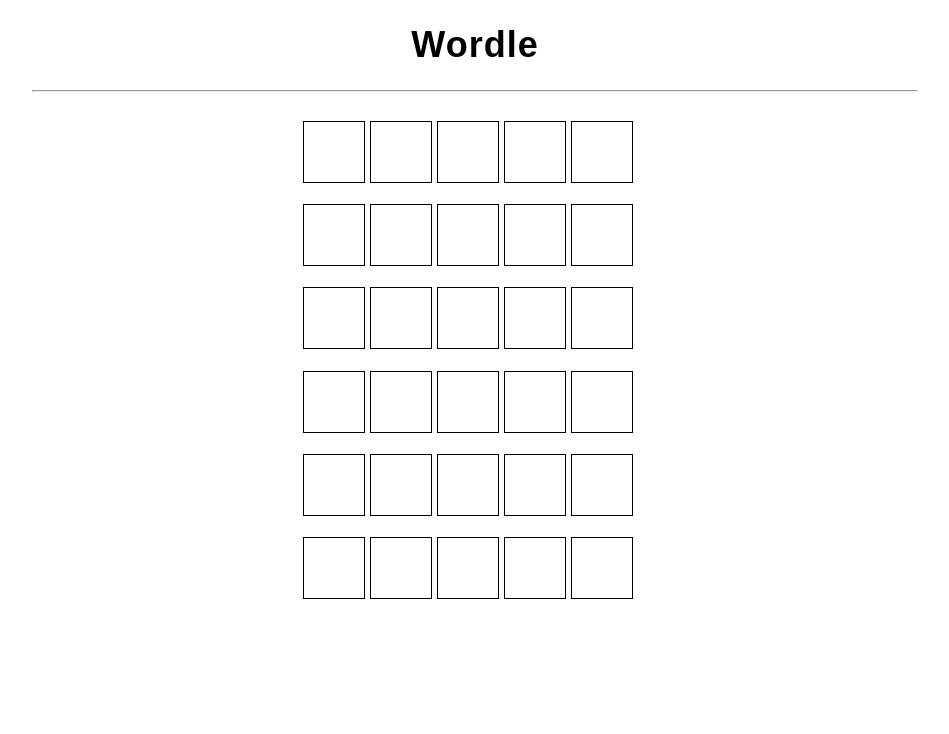
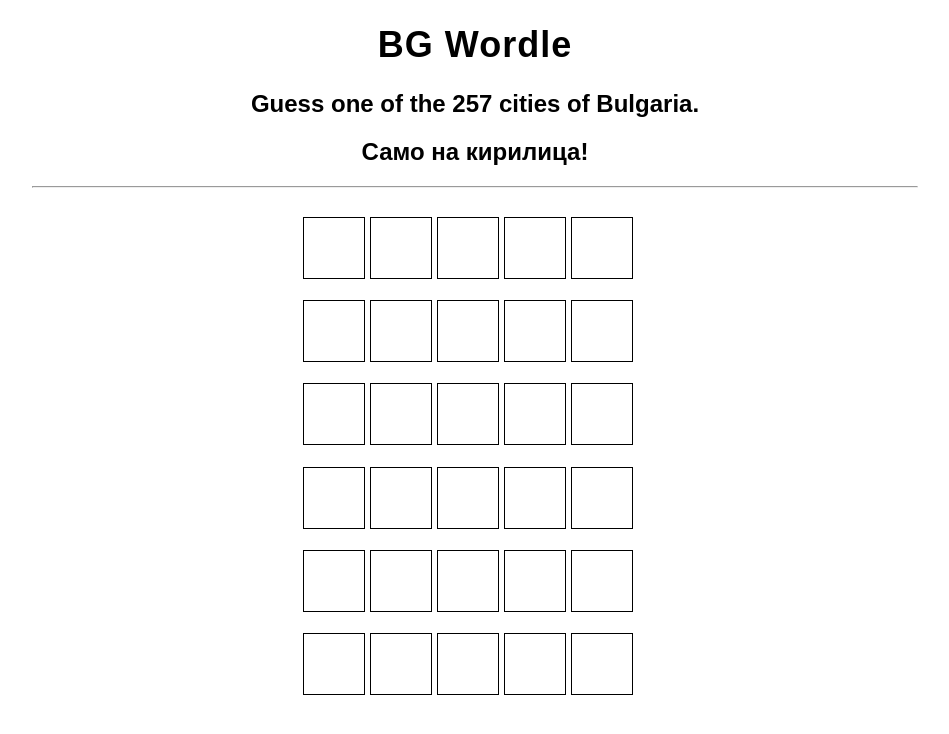
Before and after one commit to FloweyAndinov/Bulgarian-Wordle, a website: page index.html in a window 1280 px wide. Shown: the whole page, without its empty margins (165-1114 px from the left). Drawn offline with Linux system fonts and the light colour scheme; no server answers.

Commit message:
Update index.html

```diff
--- a/index.html
+++ b/index.html
@@ -5,10 +5,12 @@
     <meta name="viewport" content="width=device-width, initial-scale=1.0, user-scalable=no">
     <link rel="stylesheet" href="style.css">
     <link rel="icon" href="favicon.ico" type="image/x-icon">
-    <title>Wordle</title>
+    <title>BG Wordle</title>
 </head>
 <body>
-    <h1 id="title">Wordle</h1>
+    <h1 id="title">BG Wordle</h1>
+    <h2 >Guess one of the 257 cities of Bulgaria.</h2>
+    <h2 >Само на кирилица!</h2>
     <hr>
     <br>
     <div id="board">
```
